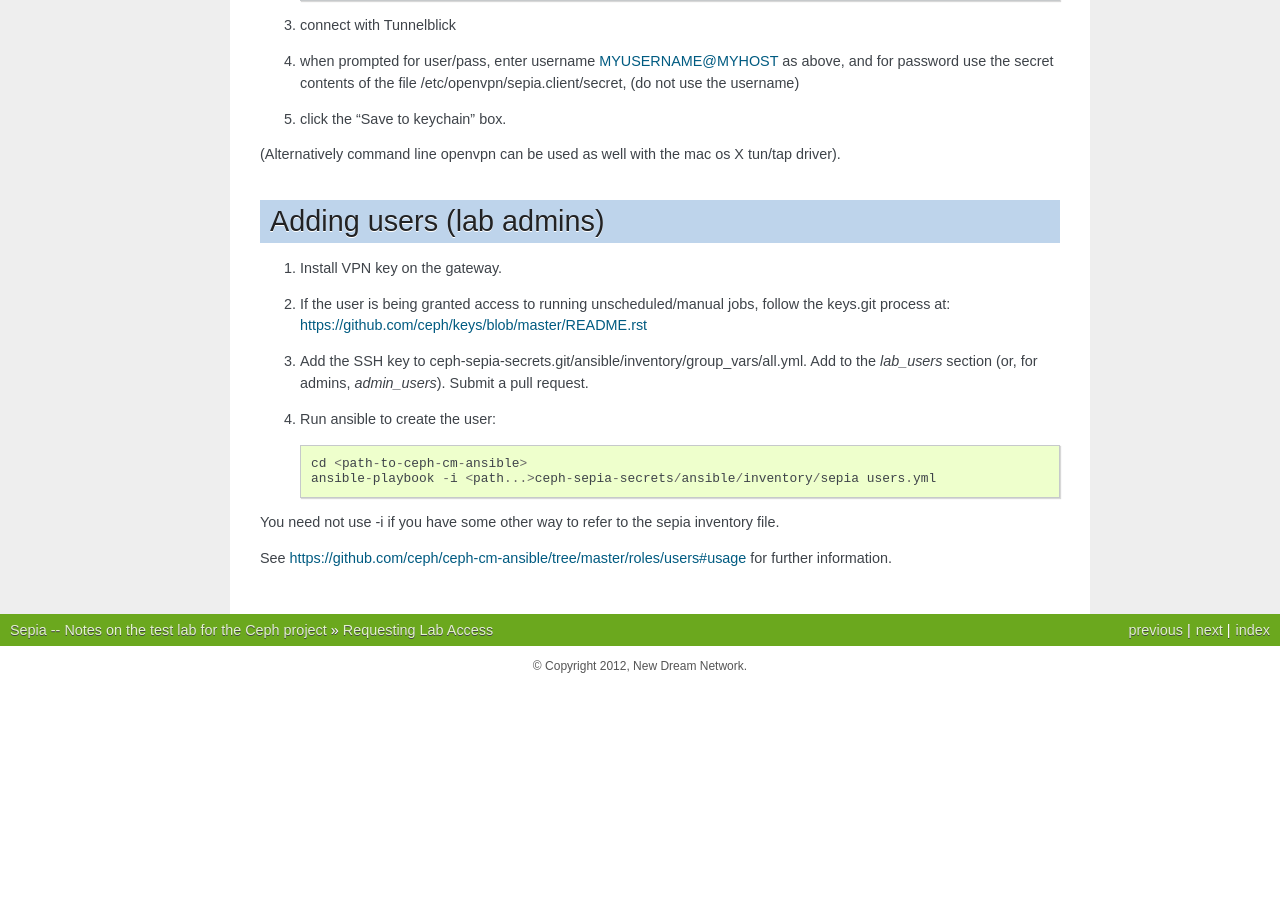
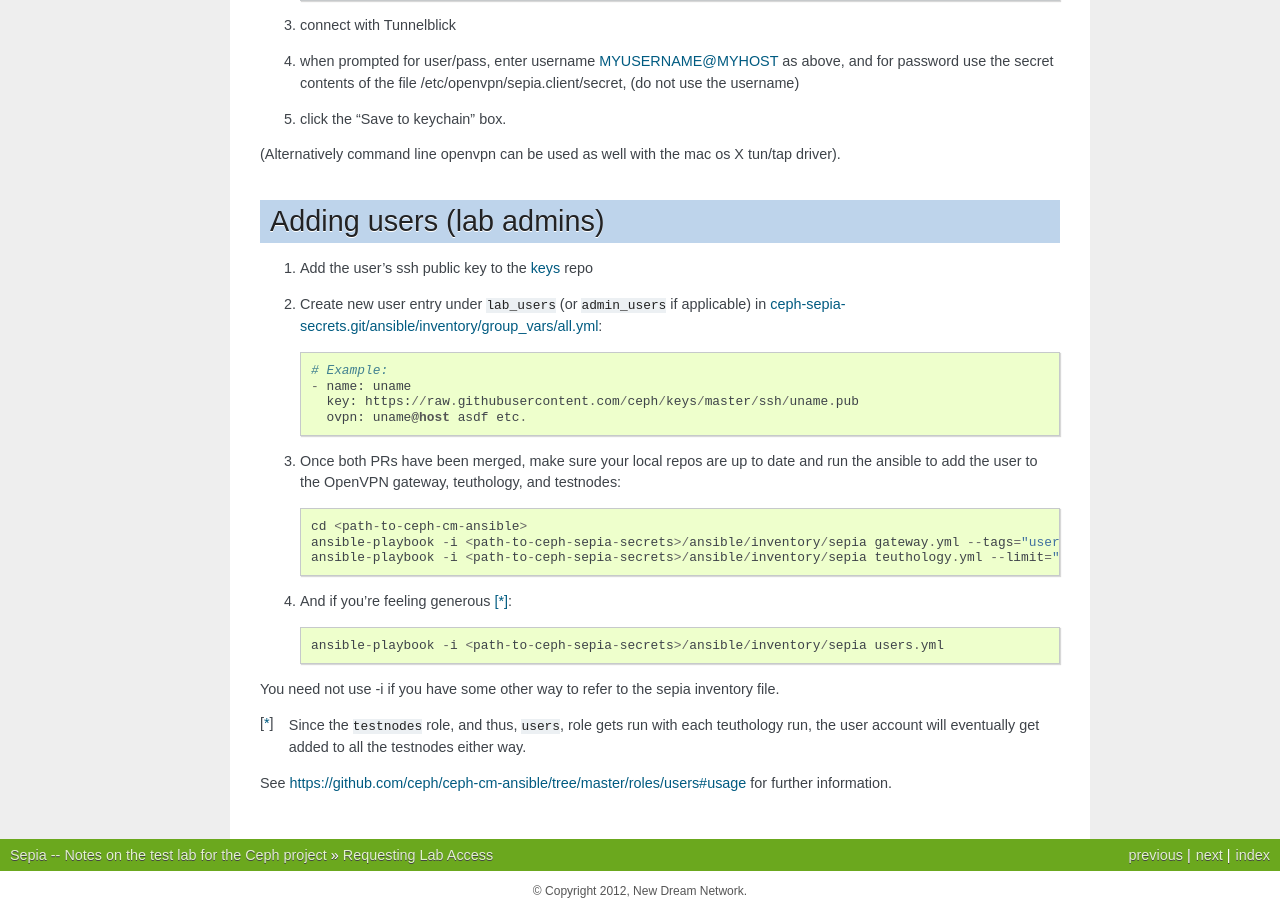
Before and after one commit to ceph/sepia, a Sphinx documentation site: the page built from doc/adding_users.rst, in a window 1280 px wide and 900 px high, scrolled down 1366 px. Built offline with Sphinx 7.4.7, drawn with Linux system fonts in a browser that asks for light colours; before the commit the page ends 2052 px from its top, so only the background shows below that.

Commit message:
Updating documentation for adding users to sepia lab
Signed-off-by: David Galloway <dgallowa@redhat.com>

```diff
--- a/doc/adding_users.rst
+++ b/doc/adding_users.rst
@@ -81,23 +81,29 @@ may not be the only way:
 Adding users (lab admins)
 =========================
 
-#. Install VPN key on the gateway.
+#. Add the user's ssh public key to the `keys <https://github.com/ceph/keys>`_ repo
 
-#. If the user is being granted access to running unscheduled/manual jobs,
-   follow the keys.git process at:
-   https://github.com/ceph/keys/blob/master/README.rst
+#. Create new user entry under ``lab_users`` (or ``admin_users`` if applicable) in `ceph-sepia-secrets.git/ansible/inventory/group_vars/all.yml <https://github.com/ceph/ceph-sepia-secrets/blob/master/ansible/inventory/group_vars/all.yml>`_::
 
-#. Add the SSH key to
-   ceph-sepia-secrets.git/ansible/inventory/group_vars/all.yml. Add to the
-   `lab_users` section (or, for admins, `admin_users`). Submit a pull request.
+     # Example:
+     - name: uname
+       key: https://raw.githubusercontent.com/ceph/keys/master/ssh/uname.pub
+       ovpn: uname@host asdf etc.
 
-#. Run ansible to create the user::
+#. Once both PRs have been merged, make sure your local repos are up to date and run the ansible to add the user to the OpenVPN gateway, teuthology, and testnodes::
 
      cd <path-to-ceph-cm-ansible>
-     ansible-playbook -i <path...>ceph-sepia-secrets/ansible/inventory/sepia users.yml
+     ansible-playbook -i <path-to-ceph-sepia-secrets>/ansible/inventory/sepia gateway.yml --tags="users"
+     ansible-playbook -i <path-to-ceph-sepia-secrets>/ansible/inventory/sepia teuthology.yml --limit="teuthology*" --tags="user,pubkeys"
+
+#. And if you're feeling generous [*]_::
+
+     ansible-playbook -i <path-to-ceph-sepia-secrets>/ansible/inventory/sepia users.yml
 
 You need not use -i if you have some other way to refer to the sepia
 inventory file.
 
+.. [*] Since the ``testnodes`` role, and thus, ``users``, role gets run with each teuthology run, the user account will eventually get added to all the testnodes either way.
+
 See https://github.com/ceph/ceph-cm-ansible/tree/master/roles/users#usage
 for further information.
```
